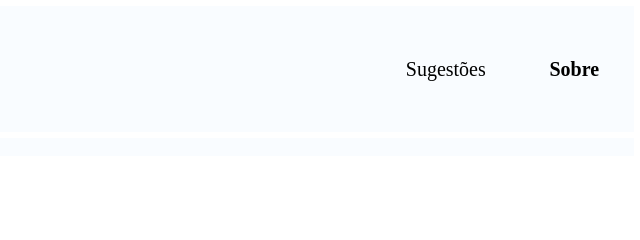
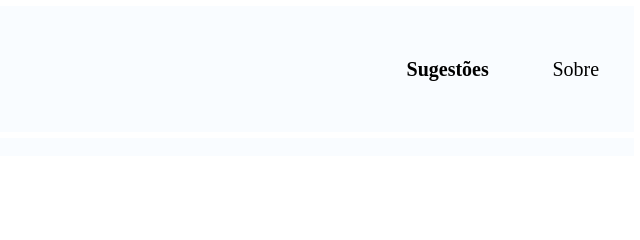
Before and after one commit to Natanaeldsan/Projeto-em-adamento---PIBIC, a plain HTML site: page sugestoes.html in a window 1280 px wide. Shown: the top 240 px of the page, 640-1280 px from the left. Drawn offline with Linux system fonts and the light colour scheme.

Commit message:
Modificação header

```diff
--- a/sugestoes.html
+++ b/sugestoes.html
@@ -22,8 +22,8 @@
 	<button id="openMenu">&#9776;</button>
 	<nav id="menu">
 		<button id="closeMenu">X</button>
-		<a href="sugestoes.html">Sugestões</a>
-		<a href="sobre.html"><b>Sobre</b></a>
+		<a href="sugestoes.html"><b>Sugestões</b></a>
+		<a href="sobre.html">Sobre</a>
 	</nav>
 
 </header>
```
Also changed, not shown: index.html (+1 -1 lines).
